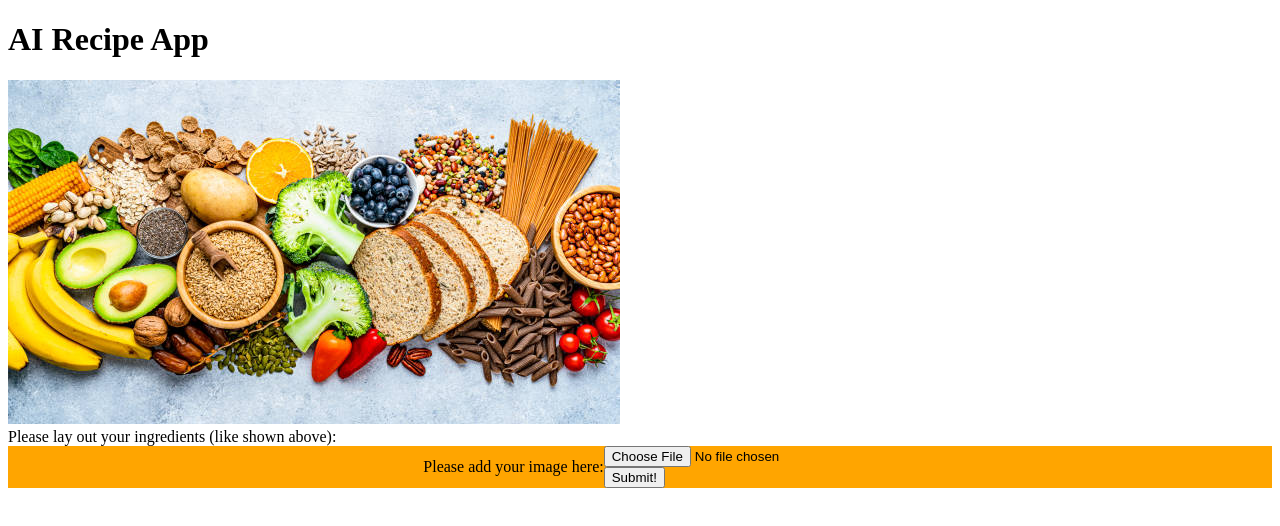
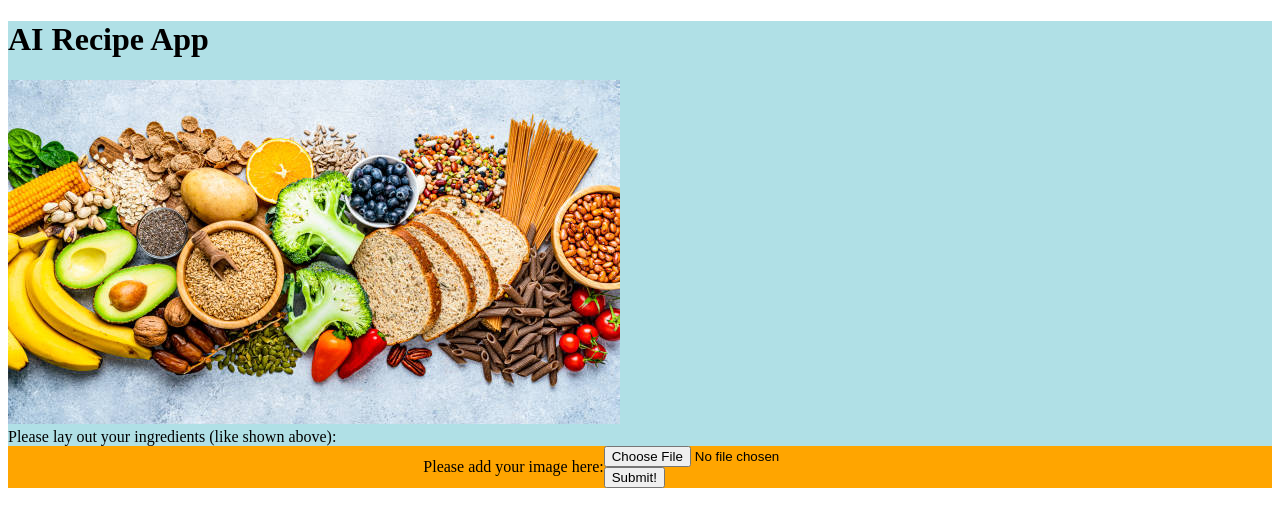
Before and after one commit to Tarachandani/RecipeSnapPro, a React (Create React App) app in the folder frontend/: page / in a window 1280 px wide. Shown: the top 526 px of the page. Built offline with nearby package versions, Linux system fonts and the light colour scheme.

Commit message:
changed image background color

```diff
--- a/frontend/src/App.js
+++ b/frontend/src/App.js
@@ -3,12 +3,13 @@ import FoodImage from './images/imageoffood.jpeg';
 
 function App(){ //Takes care of FileAdder
     return(
-        <div>
+        <div style={{backgroundColor: 'powderblue'}}>
+
             <h1>AI Recipe App</h1>
             <img src={FoodImage} alt="food on table"></img>
             <br></br>
             <text><text>Please lay out your ingredients (like shown above):</text></text>
-            <FileAdder></FileAdder>
+            <FileAdder ></FileAdder>
         </div>
 
     )
```
Also changed, not shown: frontend/src/index.js (line endings or trailing spaces).
